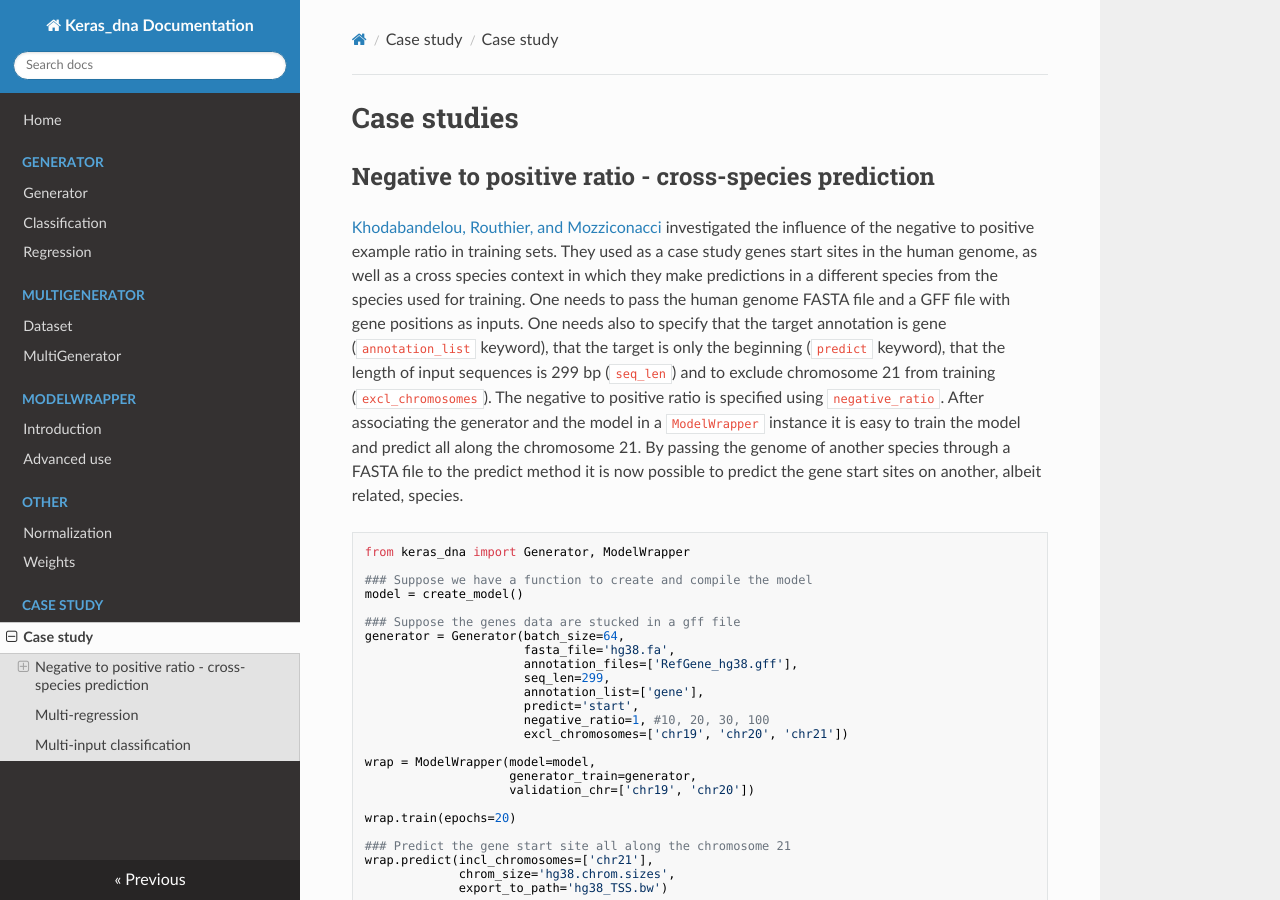
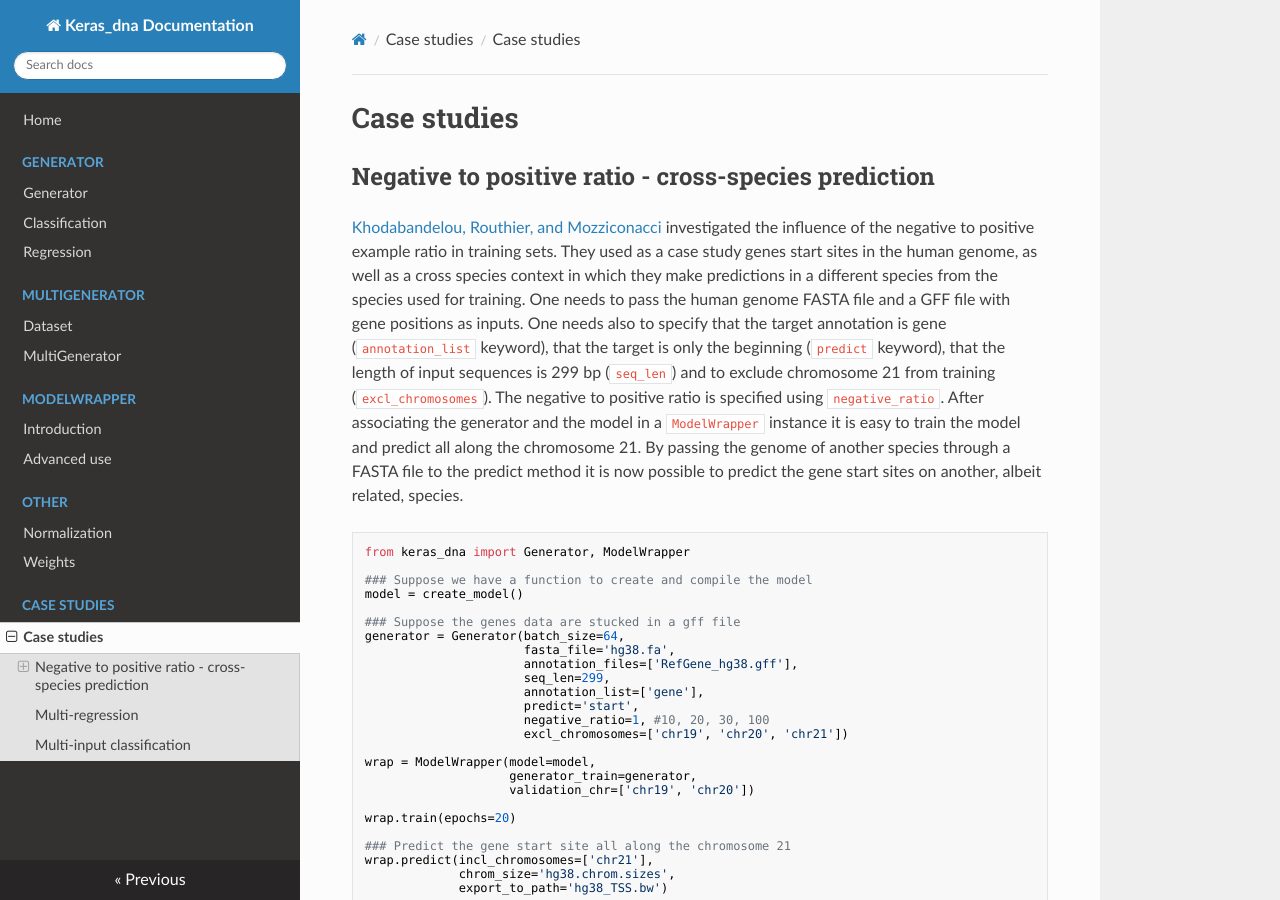
Before and after one commit to etirouthier/keras_dna, an MkDocs documentation site: the page built from docs/case_study.md, in a window 1280 px wide and 900 px high. Built offline with MkDocs 1.6.1, drawn with Linux system fonts in a browser that asks for light colours; nearby versions of some CDN libraries.

Commit message:
Update mkdocs.yml

```diff
--- a/mkdocs.yml
+++ b/mkdocs.yml
@@ -14,7 +14,7 @@ nav:
         - Other:
                 - Normalization: normalization.md
                 - Weights: weights.md
-        - Case study:
-                - Case study: case_study.md
+        - Case studies:
+                - Case studies: case_study.md
 theme: readthedocs
 site_favicon: favicon.ico
```
